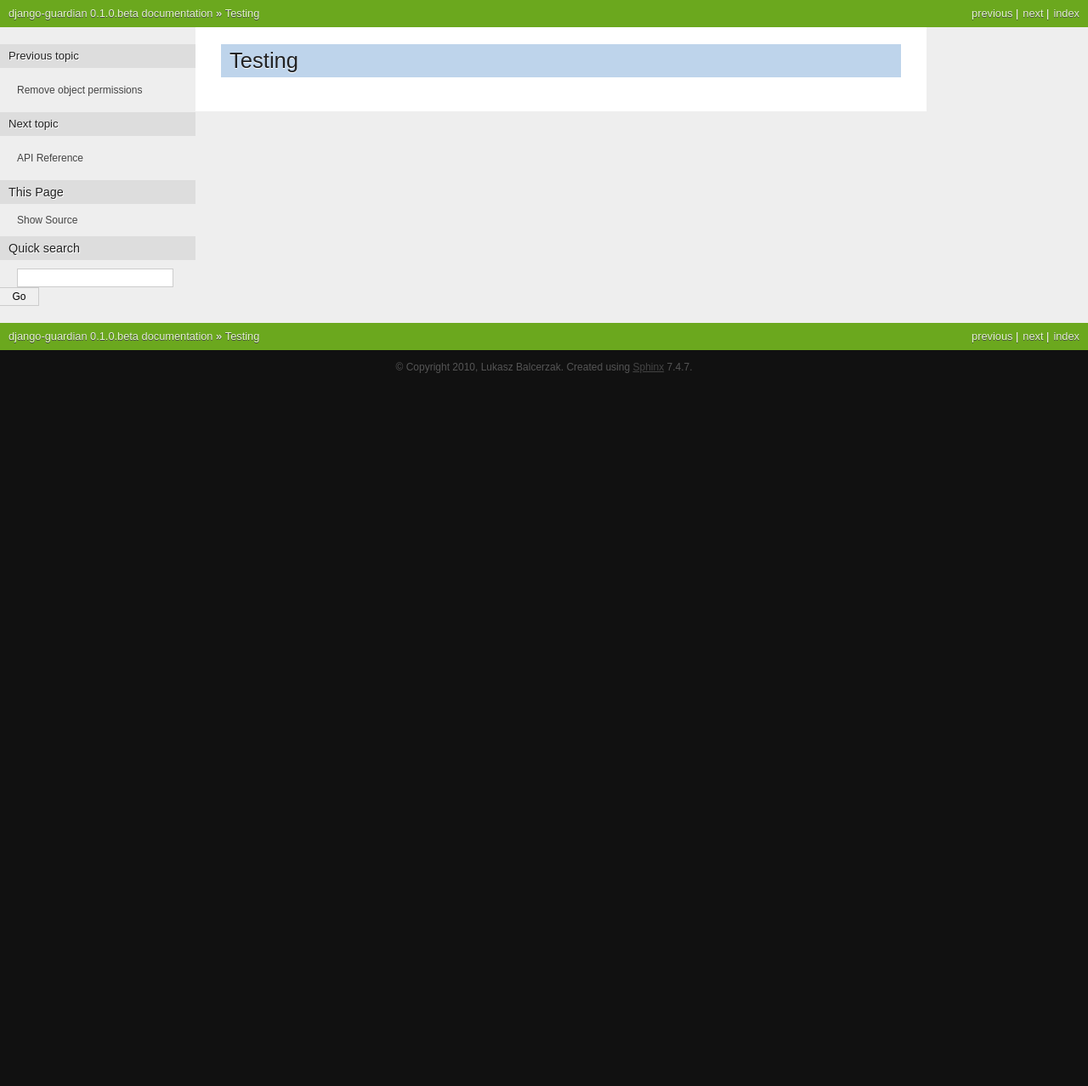
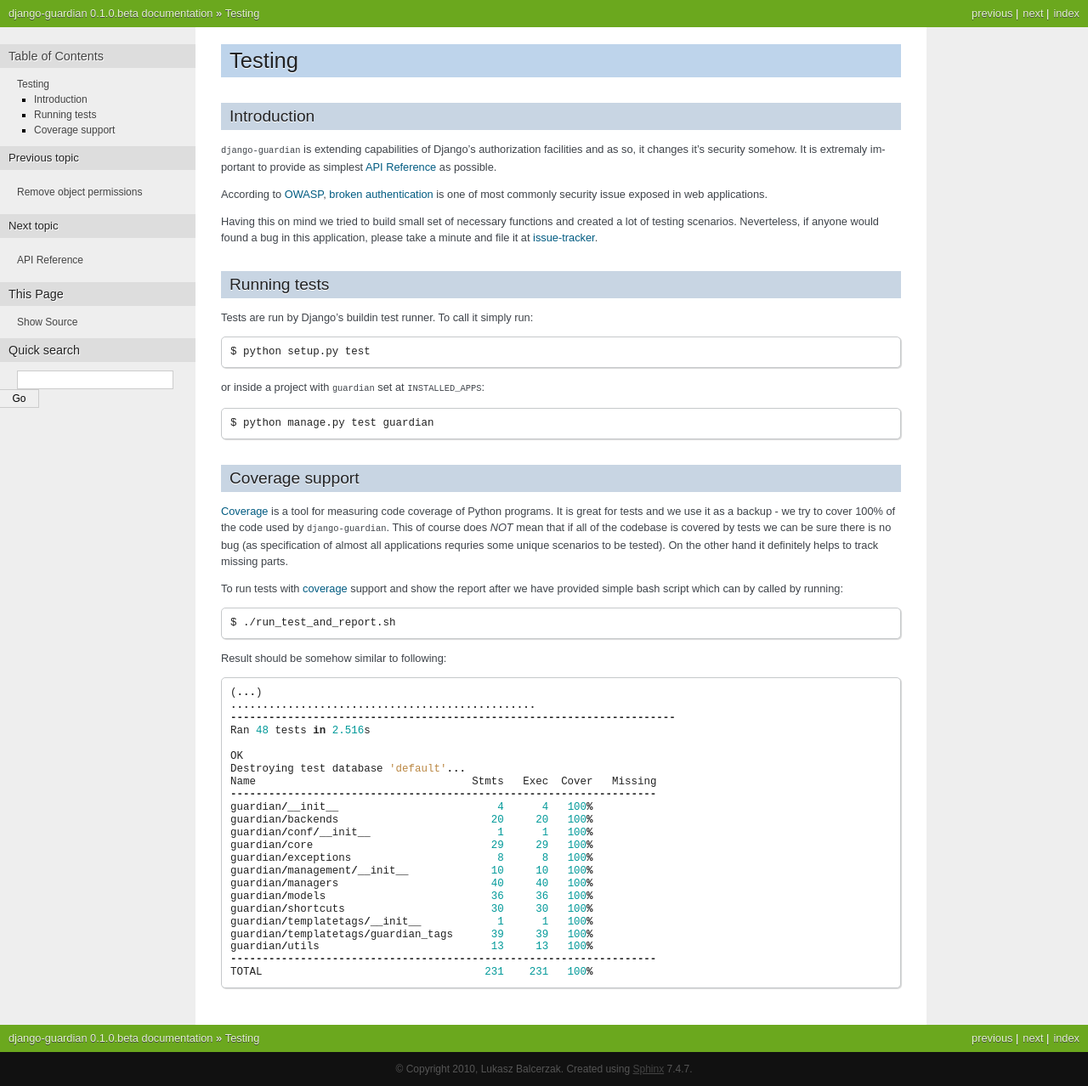
Before and after one commit to django-guardian/django-guardian, a Sphinx documentation site: the page built from docs/testing.rst, in a window 1280 px wide. Shown: the whole page at 85% size. Built offline with Sphinx 7.4.7, drawn with Linux system fonts in a browser that asks for light colours; before the commit the page ends 900 px from its top, so only the background shows below that.

Commit message:
Documentation update

```diff
--- a/docs/index.rst
+++ b/docs/index.rst
@@ -53,6 +53,11 @@ Documentation
 
    api/index
 
+Source and issue tracker
+========================
+
+Sources are available at `issue-tracker`_. You may also file a bug there.
+
 Alternate projects
 ==================
 
@@ -71,6 +76,7 @@ Other topics
 .. _django: http://www.djangoproject.com/
 .. _django-authority: http://bitbucket.org/jezdez/django-authority/
 .. _django-permissions: http://bitbucket.org/diefenbach/django-permissions/
+.. _issue-tracker: http://github.com/lukaszb/django-guardian
 
 .. [1] See http://docs.djangoproject.com/en/1.2/topics/auth/#handling-object-permissions
    for more detail.
--- a/docs/testing.rst
+++ b/docs/testing.rst
@@ -2,3 +2,75 @@
 
 Testing
 =======
+
+Introduction
+------------
+
+``django-guardian`` is extending capabilities of Django's authorization
+facilities and as so, it changes it's security somehow. It is extremaly
+important to provide as simplest :ref:`api` as possible.
+
+According to OWASP_, `broken authentication
+<http://www.owasp.org/index.php/Top_10_2010-A3>`_ is one of most commonly
+security issue exposed in web applications.
+
+Having this on mind we tried to build small set of necessary functions and
+created a lot of testing scenarios. Neverteless, if anyone would found a bug in
+this application, please take a minute and file it at `issue-tracker`_.
+
+Running tests
+-------------
+
+Tests are run by Django's buildin test runner. To call it simply run::
+
+    $ python setup.py test
+
+or inside a project with ``guardian`` set at ``INSTALLED_APPS``::
+
+    $ python manage.py test guardian
+
+Coverage support
+----------------
+
+Coverage_ is a tool for measuring code coverage of Python programs. It is great
+for tests and we use it as a backup - we try to cover 100% of the code used by
+``django-guardian``. This of course does *NOT* mean that if all of the codebase
+is covered by tests we can be sure there is no bug (as specification of almost
+all applications requries some unique scenarios to be tested). On the other hand
+it definitely helps to track missing parts.
+
+To run tests with coverage_ support and show the report after we have provided
+simple bash script which can by called by running::
+
+    $ ./run_test_and_report.sh
+
+
+Result should be somehow similar to following::
+
+    (...)
+    ................................................
+    ----------------------------------------------------------------------
+    Ran 48 tests in 2.516s
+
+    OK
+    Destroying test database 'default'...
+    Name                                  Stmts   Exec  Cover   Missing
+    -------------------------------------------------------------------
+    guardian/__init__                         4      4   100%
+    guardian/backends                        20     20   100%
+    guardian/conf/__init__                    1      1   100%
+    guardian/core                            29     29   100%
+    guardian/exceptions                       8      8   100%
+    guardian/management/__init__             10     10   100%
+    guardian/managers                        40     40   100%
+    guardian/models                          36     36   100%
+    guardian/shortcuts                       30     30   100%
+    guardian/templatetags/__init__            1      1   100%
+    guardian/templatetags/guardian_tags      39     39   100%
+    guardian/utils                           13     13   100%
+    -------------------------------------------------------------------
+    TOTAL                                   231    231   100%
+
+.. _owasp: http://www.owasp.org/
+.. _issue-tracker: http://github.com/lukaszb/django-guardian
+.. _coverage: http://nedbatchelder.com/code/coverage/
--- a/setup.py
+++ b/setup.py
@@ -13,7 +13,7 @@ except IOError, err:
 setup(
     name = 'django-guardian',
     version = guardian.__version__,
-    url = 'http://bitbucket.org/lukaszb/django-guardian/',
+    url = 'http://github.com/lukaszb/django-guardian',
     author = 'Lukasz Balcerzak',
     author_email = 'lukasz.balcerzak@python-center.pl',
     description = guardian.__doc__,
```
Also changed, not shown: docs/installation.rst (+4 -4 lines), 1 other file.
